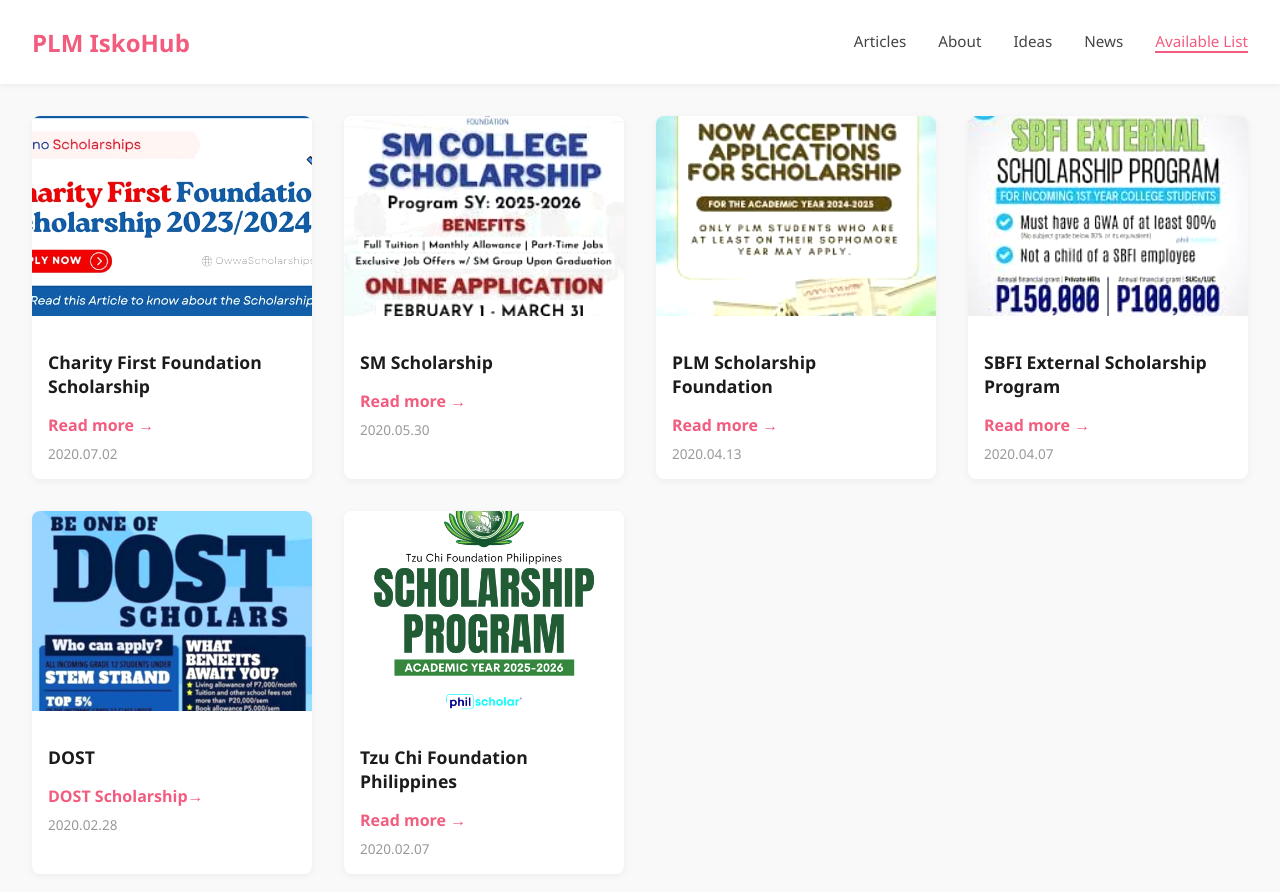
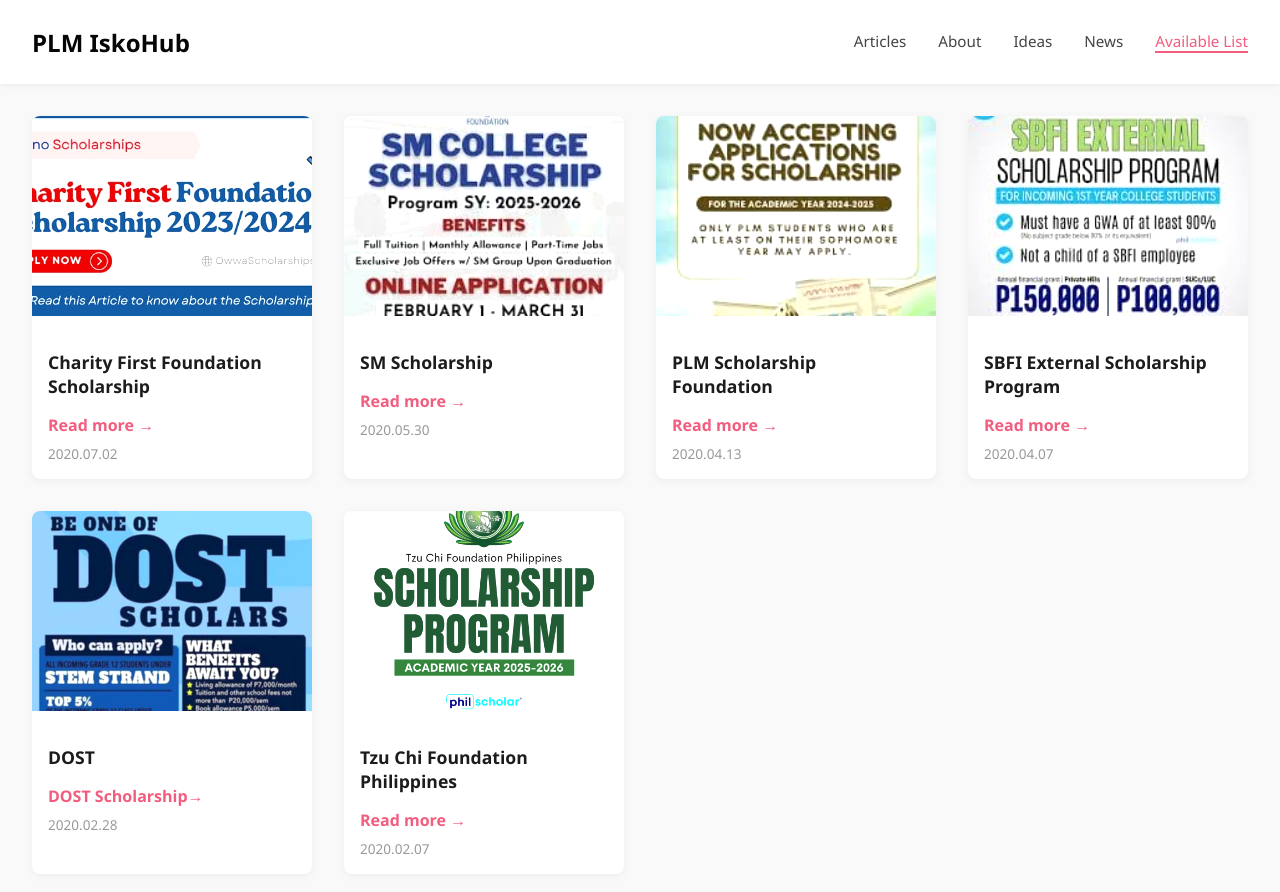
Before and after one commit to SAIN11221/PLM-iskohub, a plain HTML site: page index.html in a window 1280 px wide. Drawn offline with Linux system fonts and the light colour scheme.

Commit message:
color changes

```diff
--- a/style.css
+++ b/style.css
@@ -42,7 +42,7 @@
   .logo {
     font-size: 1.5rem;
     font-weight: bold;
-    color: #f25c7e;
+    color: #060606;
   }
 
   .nav-links {
```
